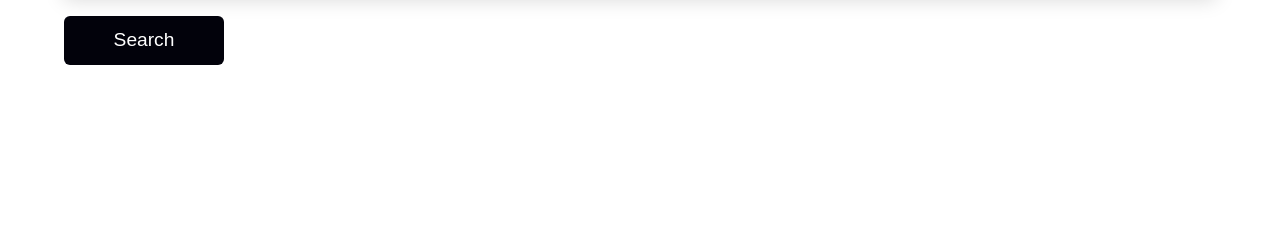
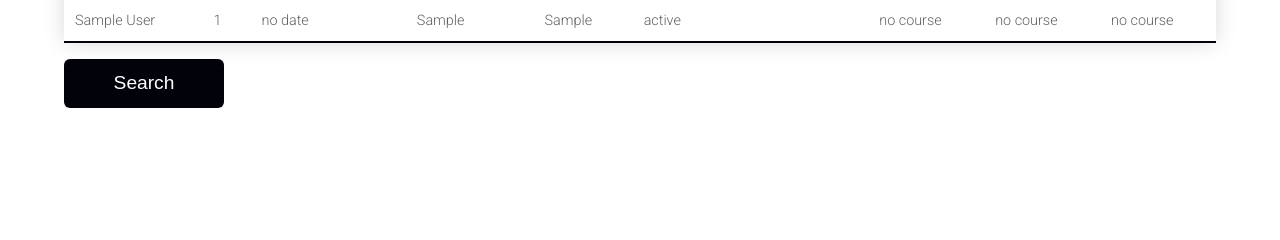
Before and after one commit to shawkyebrahim2514/Web-Development-Project, a Django app: page /main/all-students/ in a window 1280 px wide. Shown: the part 175-415 px from the top of the page. Run offline with Django 4.2, Linux system fonts and the light colour scheme; tables that the repository leaves empty hold one stand-in row (values such as "Sample post").

Commit message:
all student inital

```diff
--- a/Django Web ver 2/higher_studies/administrator/static/js/all_students_page.js
+++ b/Django Web ver 2/higher_studies/administrator/static/js/all_students_page.js
@@ -16,7 +16,7 @@ for (const valKey in data) {
 
 let searchBtn = document.getElementById('search-btn')
 searchBtn.addEventListener('click', ()=>{
-    window.location.href = "search-page.html";
+    window.location.href = "../search";
 })
 
 
--- a/Django Web ver 2/higher_studies/administrator/templates/all-students-page.html
+++ b/Django Web ver 2/higher_studies/administrator/templates/all-students-page.html
@@ -42,6 +42,18 @@
       </tr>
     </thead>
     <tbody>
+        {% for item in data %}
+            <td>{{ item.name }}</td>
+            <td>{{ item.id }}</td>
+            <td>no date</td>
+            <td>{{ item.university }}</td>
+            <td>{{ item.gender }}</td>
+            <td>{{ item.status }}</td>
+            <td>{{ item.department_name }}</td>
+            <td>no course</td>
+            <td>no course</td>
+            <td>no course</td>
+        {% endfor %}
     </tbody>
   </table>
   <div id="srchbtn">
--- a/Django Web ver 2/higher_studies/administrator/views.py
+++ b/Django Web ver 2/higher_studies/administrator/views.py
@@ -23,7 +23,9 @@ def all_projects(request):
 
 
 def all_students(request):
-    return render(request, 'all-students-page.html')
+    data = Student.objects.all()
+    return render(request, 'all-students-page.html', {'data': data})
+
 
 
 def edit_page(request):
```
